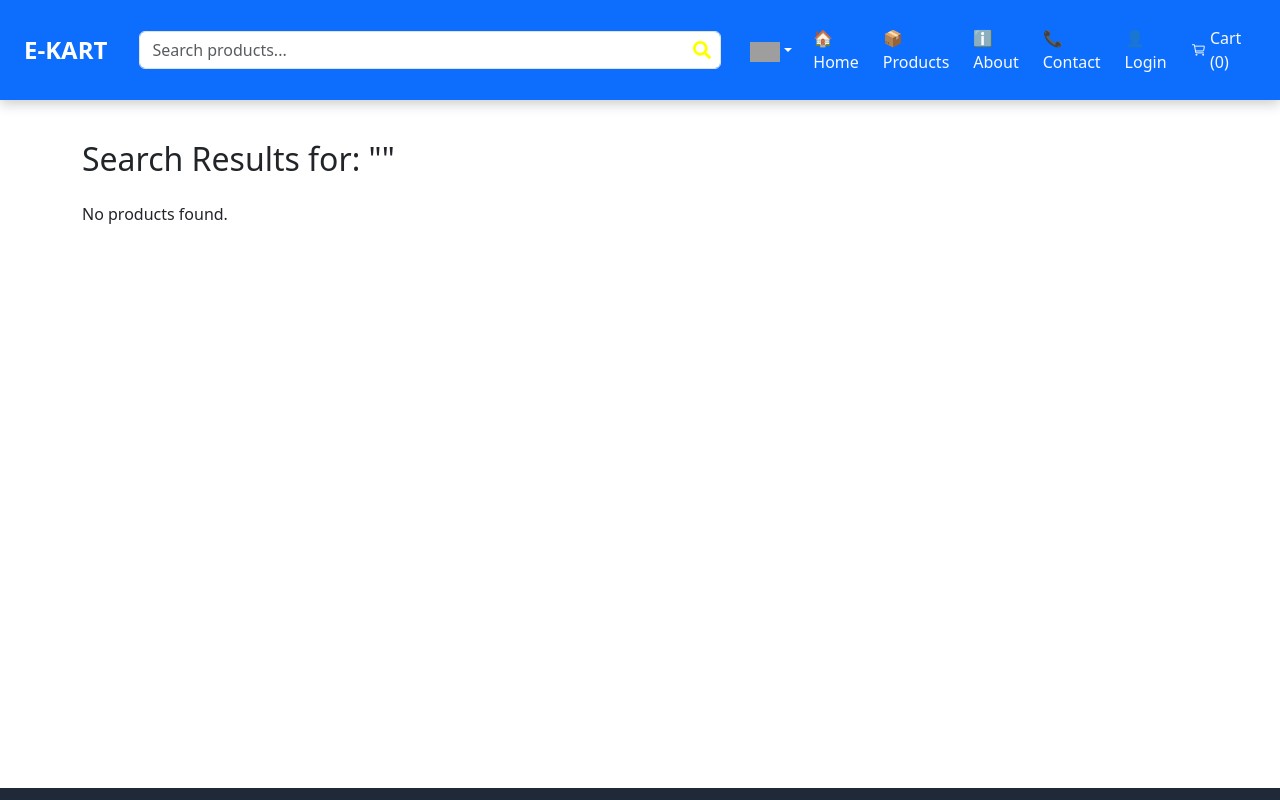
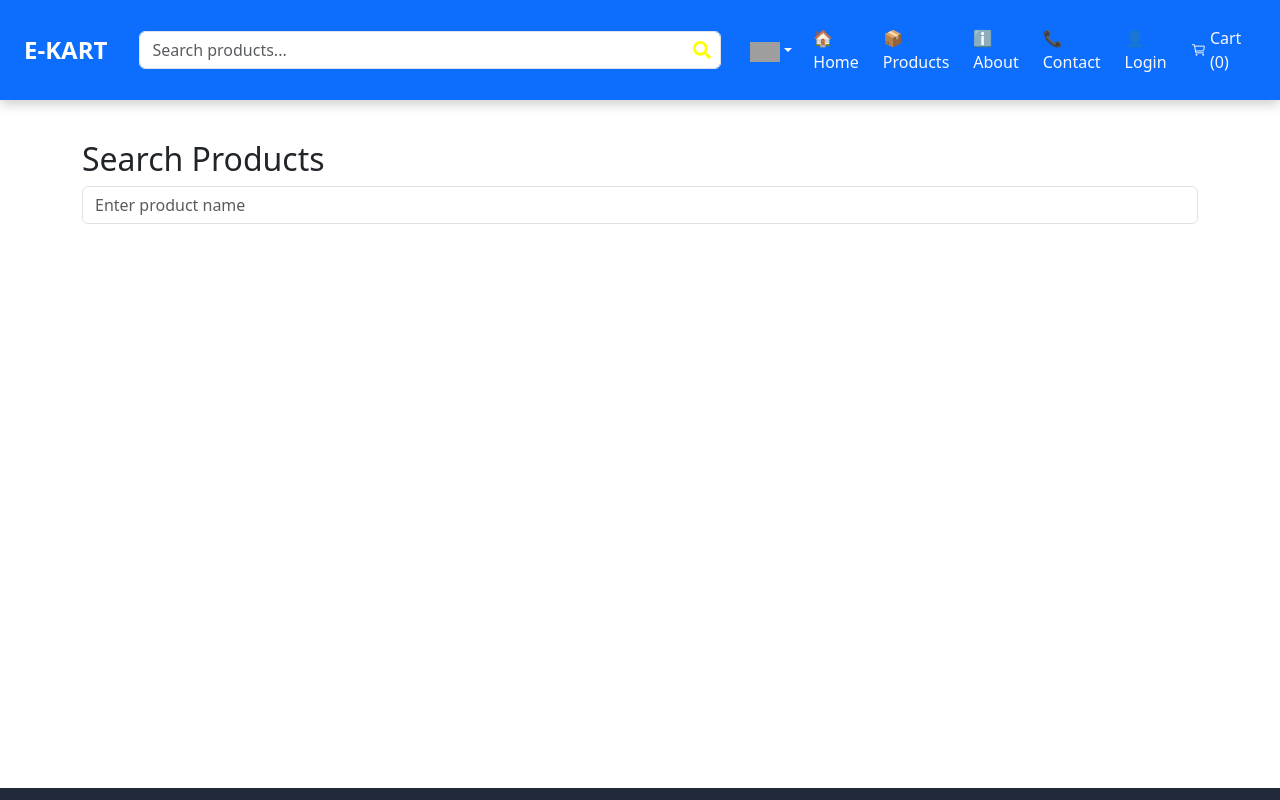
Before and after one commit to sooryajith77/ecommerce, a Next.js app: page /search in a window 1280 px wide. Shown: the top 800 px of the page. Built offline with nearby package versions, Linux system fonts and the light colour scheme; grey boxes are pictures that could not be loaded.

Commit message:
small changes added

```diff
--- a/app/search/page.js
+++ b/app/search/page.js
@@ -1,123 +1,123 @@
+"use client";
+
+import { useState, useEffect } from "react";
+import { Container, Row, Col, Card, Form } from "react-bootstrap";
+
+export default function SearchPage() {
+  const [query, setQuery] = useState("");
+  const [filtered, setFiltered] = useState([]);
+
+  // Inline products array
+  const products = [
+    { id: 1, name: "T-Shirt", category: "Mens Clothing", price: 15 },
+    { id: 2, name: "Dress", category: "Womens Clothing", price: 25 },
+    { id: 3, name: "Laptop", category: "Electronics", price: 500 },
+    { id: 4, name: "Phone", category: "Electronics", price: 300 },
+    { id: 5, name: "Shoes", category: "Mens Clothing", price: 50 }
+  ];
+
+  // Filter products based on query
+  useEffect(() => {
+    if (query) {
+      const result = products.filter((p) =>
+        p.name.toLowerCase().includes(query.toLowerCase())
+      );
+      setFiltered(result);
+    } else {
+      setFiltered([]);
+    }
+  }, [query]);
+
+  return (
+    <Container className="mt-4">
+      <h2>Search Products</h2>
+
+      <Form className="mb-3">
+        <Form.Control
+          type="text"
+          placeholder="Enter product name"
+          value={query}
+          onChange={(e) => setQuery(e.target.value)}
+        />
+      </Form>
+
+      <Row className="mt-3">
+        {filtered.length > 0 ? (
+          filtered.map((product) => (
+            <Col md={4} key={product.id} className="mb-3">
+              <Card>
+                <Card.Body>
+                  <Card.Title>{product.name}</Card.Title>
+                  <Card.Text>Category: {product.category}</Card.Text>
+                  <Card.Text>Price: ${product.price}</Card.Text>
+                </Card.Body>
+              </Card>
+            </Col>
+          ))
+        ) : query ? (
+          <p>No products found.</p>
+        ) : null}
+      </Row>
+    </Container>
+  );
+}
+
+
+
+
 // "use client";
 
-// import { useState, useEffect } from "react";
-// import { Container, Row, Col, Card, Form } from "react-bootstrap";
+// import { useSearchParams } from "next/navigation";
+// import { useEffect, useState } from "react";
+// import { Container, Row, Col, Card, Spinner } from "react-bootstrap";
+// import Link from "next/link";
 
 // export default function SearchPage() {
-//   const [query, setQuery] = useState("");
-//   const [filtered, setFiltered] = useState([]);
+//   const searchParams = useSearchParams();
+//   const query = searchParams.get("query") || "";
+//   const [loading, setLoading] = useState(false);
+//   const [products, setProducts] = useState([]);
 
-//   // Inline products array
-//   const products = [
-//     { id: 1, name: "T-Shirt", category: "Mens Clothing", price: 15 },
-//     { id: 2, name: "Dress", category: "Womens Clothing", price: 25 },
-//     { id: 3, name: "Laptop", category: "Electronics", price: 500 },
-//     { id: 4, name: "Phone", category: "Electronics", price: 300 },
-//     { id: 5, name: "Shoes", category: "Mens Clothing", price: 50 }
-//   ];
+//   useEffect(() => {
+//     if (!query) return;
 
-//   // Filter products based on query
-//   useEffect(() => {
-//     if (query) {
-//       const result = products.filter((p) =>
-//         p.name.toLowerCase().includes(query.toLowerCase())
-//       );
-//       setFiltered(result);
-//     } else {
-//       setFiltered([]);
-//     }
+//     setLoading(true);
+
+//     fetch(`https://dummyjson.com/products/search?q=${query}`)
+//       .then((res) => res.json())
+//       .then((data) => setProducts(data.products || []))
+//       .finally(() => setLoading(false));
 //   }, [query]);
 
 //   return (
 //     <Container className="mt-4">
-//       <h2>Search Products</h2>
+//       <h2>Search Results for: "{query}"</h2>
 
-//       <Form className="mb-3">
-//         <Form.Control
-//           type="text"
-//           placeholder="Enter product name"
-//           value={query}
-//           onChange={(e) => setQuery(e.target.value)}
-//         />
-//       </Form>
+//       {loading ? (
+//         <div className="text-center mt-4">
+//           <Spinner animation="border" />
+//         </div>
+//       ) : products.length === 0 ? (
+//         <p className="mt-4">No products found.</p>
+//       ) : (
+//         <Row className="mt-3">
+//           {products.map((p) => (
+//             <Col md={4} key={p.id} className="mb-3">
+//               <Card>
+//                 <Card.Img variant="top" src={p.thumbnail} />
+//                 <Card.Body>
+//                   <Card.Title>{p.title}</Card.Title>
+//                   <Card.Text>₹{p.price}</Card.Text>
 
-//       <Row className="mt-3">
-//         {filtered.length > 0 ? (
-//           filtered.map((product) => (
-//             <Col md={4} key={product.id} className="mb-3">
-//               <Card>
-//                 <Card.Body>
-//                   <Card.Title>{product.name}</Card.Title>
-//                   <Card.Text>Category: {product.category}</Card.Text>
-//                   <Card.Text>Price: ${product.price}</Card.Text>
+//                   <Link href={`/products/${p.id}`} className="btn btn-primary">
+//                     View Product
+//                   </Link>
 //                 </Card.Body>
 //               </Card>
 //             </Col>
-//           ))
-//         ) : query ? (
-//           <p>No products found.</p>
-//         ) : null}
-//       </Row>
+//           ))}
+//         </Row>
+//       )}
 //     </Container>
 //   );
 // }
-
-
-
-
-"use client";
-
-import { useSearchParams } from "next/navigation";
-import { useEffect, useState } from "react";
-import { Container, Row, Col, Card, Spinner } from "react-bootstrap";
-import Link from "next/link";
-
-export default function SearchPage() {
-  const searchParams = useSearchParams();
-  const query = searchParams.get("query") || "";
-  const [loading, setLoading] = useState(false);
-  const [products, setProducts] = useState([]);
-
-  useEffect(() => {
-    if (!query) return;
-
-    setLoading(true);
-
-    fetch(`https://dummyjson.com/products/search?q=${query}`)
-      .then((res) => res.json())
-      .then((data) => setProducts(data.products || []))
-      .finally(() => setLoading(false));
-  }, [query]);
-
-  return (
-    <Container className="mt-4">
-      <h2>Search Results for: "{query}"</h2>
-
-      {loading ? (
-        <div className="text-center mt-4">
-          <Spinner animation="border" />
-        </div>
-      ) : products.length === 0 ? (
-        <p className="mt-4">No products found.</p>
-      ) : (
-        <Row className="mt-3">
-          {products.map((p) => (
-            <Col md={4} key={p.id} className="mb-3">
-              <Card>
-                <Card.Img variant="top" src={p.thumbnail} />
-                <Card.Body>
-                  <Card.Title>{p.title}</Card.Title>
-                  <Card.Text>₹{p.price}</Card.Text>
-
-                  <Link href={`/products/${p.id}`} className="btn btn-primary">
-                    View Product
-                  </Link>
-                </Card.Body>
-              </Card>
-            </Col>
-          ))}
-        </Row>
-      )}
-    </Container>
-  );
-}
```
